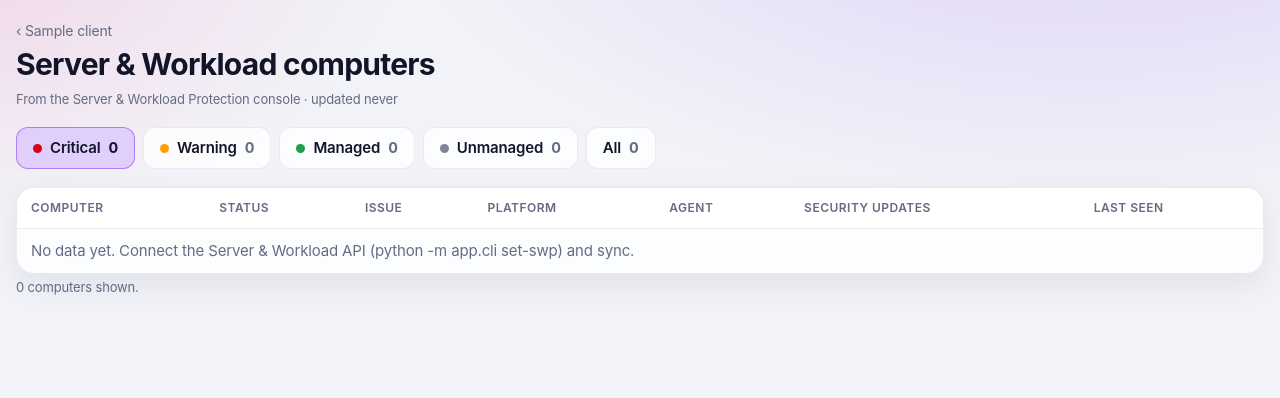
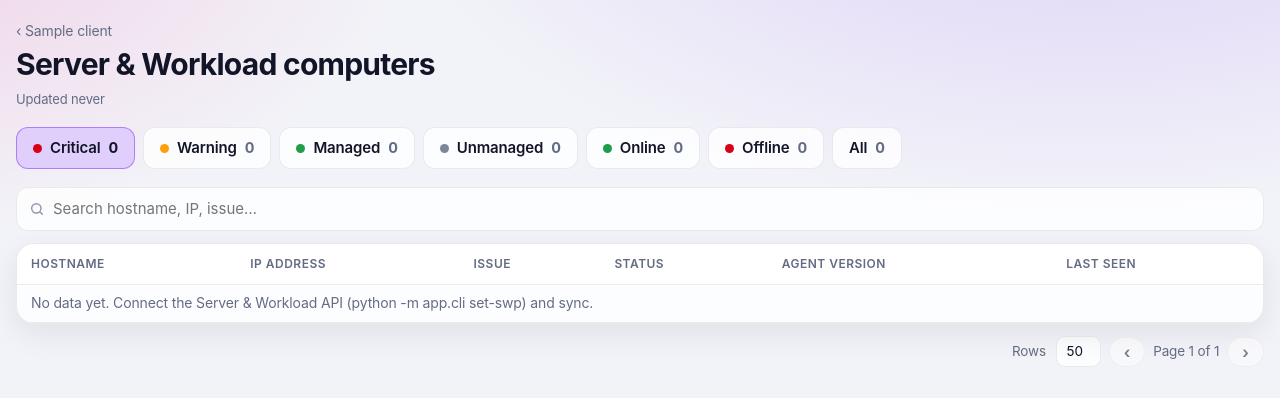
Before and after one commit to Bogan1011/cs_automation, a FastAPI app: page /clients/1/c1ws?status=critical in a window 1280 px wide. Shown: the part 67-465 px from the top of the page. Run offline with FastAPI, Linux system fonts and the light colour scheme; the visitor is signed in with stand-in values (Sample User, id 1); tables that the repository leaves empty hold one stand-in row (values such as "Sample post").

Commit message:
Compact Server & Workload computer list with online/offline filters
One line per computer (hostname, IP, issue, online/offline, agent version,
last seen), search and paging; the issue summary box is gone. Online and
Offline tabs sit next to Critical/Warning/Managed/Unmanaged.

Co-Authored-By: Claude Opus 5.5 <noreply@anthropic.com>
Claude-Session: https://claude.ai/code/session_01TcDzg6wDTtcStdimBAAagq

```diff
--- a/app/collector.py
+++ b/app/collector.py
@@ -375,6 +375,12 @@ def refresh_details(session, client: Client, v1, rows: list[dict], now: datetime
 C1WS_STATUS = {"error": "critical", "warning": "warning", "active": "managed", "inactive": "unmanaged"}
 
 
+def c1ws_online(status: str, issues: list[str]) -> bool:
+    """Managed agents are online unless the console says Offline or the VM is stopped."""
+    text = " ".join(issues).lower()
+    return status != "unmanaged" and "offline" not in text and "stopped" not in text
+
+
 def c1ws_computer(c: dict) -> dict:
     """One computer as the SWP console's Computer Status widget sees it, with the reasons behind it."""
     cs = c.get("computerStatus") or {}
@@ -389,6 +395,7 @@ def c1ws_computer(c: dict) -> dict:
         last = None
     upd = ((c.get("securityUpdates") or {}).get("updateStatus") or {}).get("statusMessage") or ""
     return {"name": str(c.get("displayName") or c.get("hostName") or ""), "host": str(c.get("hostName") or ""),
+            "ip": str(c.get("lastIPUsed") or ""), "online": c1ws_online(status, msgs),
             "status": status, "issues": [str(m) for m in msgs], "platform": str(c.get("platform") or ""),
             "agent_version": str(c.get("agentVersion") or ""), "last_seen": last, "updates": upd}
 
--- a/app/main.py
+++ b/app/main.py
@@ -195,29 +195,40 @@ def _connectivity(endpoints) -> dict:
 
 
 C1WS_LABELS = {"critical": "Critical", "warning": "Warning", "managed": "Managed", "unmanaged": "Unmanaged"}
+C1WS_TABS = {**C1WS_LABELS, "online": "Online", "offline": "Offline", "all": "All"}
 
 
 @app.get("/clients/{client_id}/c1ws", response_class=HTMLResponse)
 def c1ws_page(request: Request, client_id: int, status: str = "critical", issue: str = ""):
-    """Server & Workload computers by status, with the exact problem on each one."""
+    """Server & Workload computers by status: one compact row each, with the problem on that computer."""
     require_login(request)
-    from collections import Counter
     with SessionLocal() as s:
         c = s.get(Client, client_id) or _404()
         data = c.c1ws or {}
-        computers = data.get("computers") or []
-        status = status if status in C1WS_LABELS or status == "all" else "critical"
-        rows = [x for x in computers if status == "all" or x["status"] == status]
-        issues = Counter(i for x in rows for i in (x.get("issues") or []))
-        if issue:
-            rows = [x for x in rows if issue in (x.get("issues") or [])]
-        order = {"critical": 0, "warning": 1, "managed": 2, "unmanaged": 3}
-        rows.sort(key=lambda x: (order.get(x["status"], 9), x["name"].lower()))
-        return templates.TemplateResponse(request, "c1ws.html", {
-            "client": {"id": c.id, "name": c.name}, "rows": rows, "status": status, "issue": issue,
-            "issues": issues.most_common(), "counts": data.get("counts") or {}, "labels": C1WS_LABELS,
-            "fetched_at": data.get("fetched_at"), "error": data.get("error"),
-        })
+    computers = [dict(x, online=x.get("online", collector.c1ws_online(x["status"], x.get("issues") or [])))
+                 for x in data.get("computers") or []]
+    status = status if status in C1WS_TABS else "critical"
+    tab_counts = {k: sum(1 for x in computers if _c1ws_match(x, k)) for k in C1WS_TABS}
+    rows = [x for x in computers if _c1ws_match(x, status)]
+    if issue:
+        rows = [x for x in rows if issue in (x.get("issues") or [])]
+    order = {"critical": 0, "warning": 1, "managed": 2, "unmanaged": 3}
+    rows.sort(key=lambda x: (order.get(x["status"], 9), x["name"].lower()))
+    return templates.TemplateResponse(request, "c1ws.html", {
+        "client": {"id": c.id, "name": c.name}, "rows": rows, "status": status, "issue": issue,
+        "tabs": C1WS_TABS, "tab_counts": tab_counts, "labels": C1WS_LABELS,
+        "fetched_at": data.get("fetched_at"), "error": data.get("error"),
+    })
+
+
+def _c1ws_match(x: dict, tab: str) -> bool:
+    if tab == "all":
+        return True
+    if tab == "online":
+        return x["online"]
+    if tab == "offline":
+        return x["status"] != "unmanaged" and not x["online"]  # managed agents that are offline
+    return x["status"] == tab
 
 
 def _404():
--- a/app/static/app.js
+++ b/app/static/app.js
@@ -224,3 +224,32 @@ function startHome() {
     idle(b);
   });
 }
+
+// Simple search + paging for a server-rendered table (rows marked data-row)
+function startPagedTable(id) {
+  const $ = x => document.getElementById(x);
+  const rows = [...document.querySelectorAll(`#${id} tbody tr[data-row]`)];
+  const search = $('search'), none = $('none');
+  let page = 0, size = 50;
+  try { const v = localStorage.getItem('rows-' + id); if (v != null) { size = Number(v); $('size').value = v; } } catch (e) {}
+  function render(reset) {
+    if (reset) page = 0;
+    const q = search.value.trim().toLowerCase();
+    const match = rows.filter(r => !q || r.textContent.toLowerCase().includes(q));
+    const pages = size ? Math.max(1, Math.ceil(match.length / size)) : 1;
+    page = Math.min(page, pages - 1);
+    const from = size ? page * size : 0, to = size ? from + size : match.length;
+    const vis = new Set(match.slice(from, to));
+    rows.forEach(r => r.hidden = !vis.has(r));
+    if (none) none.hidden = match.length > 0 || !rows.length;
+    $('range').textContent = match.length ? `${from + 1}–${Math.min(to, match.length)} of ${match.length}` : '';
+    $('pageno').textContent = `Page ${page + 1} of ${pages}`;
+    $('prev').disabled = page === 0; $('next').disabled = page >= pages - 1;
+  }
+  let t; search.addEventListener('input', () => { clearTimeout(t); t = setTimeout(() => render(true), 120); });
+  $('size').addEventListener('change', e => { size = Number(e.target.value); try { localStorage.setItem('rows-' + id, e.target.value); } catch (x) {} render(true); });
+  $('prev').addEventListener('click', () => { page--; render(); scrollTo({top: 0, behavior: reduceMotion ? 'auto' : 'smooth'}); });
+  $('next').addEventListener('click', () => { page++; render(); scrollTo({top: 0, behavior: reduceMotion ? 'auto' : 'smooth'}); });
+  addEventListener('keydown', e => { if (e.key === '/' && document.activeElement !== search) { e.preventDefault(); search.focus(); } });
+  render(true);
+}
--- a/app/static/style.css
+++ b/app/static/style.css
@@ -373,3 +373,12 @@ i.ok{background:var(--ok)}i.bad{background:var(--bad)}i.orange{background:#ff9f0
 .spill i{width:8px;height:8px;border-radius:50%;background:var(--muted)}
 td.iss{white-space:normal;min-width:260px}
 .itag{display:inline-block;margin:2px 6px 2px 0;padding:3px 9px;border-radius:8px;font-size:12.5px;background:color-mix(in srgb,#ff9f0a 14%,transparent);color:color-mix(in srgb,#ff9f0a 75%,var(--fg))}
+
+/* Compact one-line rows (Server & Workload computer list) */
+table.compact td{padding:8px 14px;font-size:14px}
+table.compact td.name{font-weight:600}
+td.iss1{max-width:460px;white-space:nowrap;overflow:hidden;text-overflow:ellipsis;color:color-mix(in srgb,#ff9f0a 70%,var(--fg))}
+.dot.st-critical{background:var(--bad)}.dot.st-warning{background:#ff9f0a}.dot.st-managed{background:var(--ok)}.dot.st-unmanaged{background:#7d8597}
+.on-txt{color:var(--ok);font-weight:600}.off-txt{color:var(--bad);font-weight:600}
+.st-online i{background:var(--ok)!important}.st-offline i{background:var(--bad)!important}
+.toolbar .ichip.clear{white-space:nowrap}
--- a/app/templates/c1ws.html
+++ b/app/templates/c1ws.html
@@ -5,46 +5,47 @@
   <div>
     <a href="/clients/{{ client.id }}" class="back">‹ {{ client.name }}</a>
     <h1>Server &amp; Workload computers</h1>
-    <p class="muted small">From the Server &amp; Workload Protection console · updated <span class="ts">{{ fetched_at or 'never' }}</span>
+    <p class="muted small">Updated <span class="ts">{{ fetched_at or 'never' }}</span>
       {% if error %}<span class="err">· last fetch failed: {{ error }}</span>{% endif %}</p>
   </div>
 </div>
 
 <nav class="stabs">
-  {% for k, label in labels.items() %}
-  <a href="?status={{ k }}" class="st-{{ k }}{{ ' on' if status == k }}"><i></i>{{ label }} <b>{{ counts.get(k, 0) }}</b></a>
+  {% for k, label in tabs.items() %}
+  <a href="?status={{ k }}" class="st-{{ k }}{{ ' on' if status == k }}">{% if k != 'all' %}<i></i>{% endif %}{{ label }} <b>{{ tab_counts.get(k, 0) }}</b></a>
   {% endfor %}
-  <a href="?status=all" class="{{ 'on' if status == 'all' }}">All <b>{{ counts.values() | sum }}</b></a>
 </nav>
 
-{% if issues %}
-<section class="card issues">
-  <h2>What's wrong{% if status != 'all' %} on {{ labels.get(status, status) | lower }} computers{% endif %}</h2>
-  <div class="ichips">
-    {% if issue %}<a class="ichip clear" href="?status={{ status }}">✕ Show all issues</a>{% endif %}
-    {% for name, n in issues %}
-    <a class="ichip{{ ' on' if issue == name }}" href="?status={{ status }}&issue={{ name | urlencode }}"><span>{{ name }}</span><b>{{ n }}</b></a>
-    {% endfor %}
-  </div>
-</section>
-{% endif %}
+<div class="toolbar">
+  <input id="search" type="search" placeholder="Search hostname, IP, issue…" autocomplete="off">
+  {% if issue %}<a class="ichip clear" href="?status={{ status }}">✕ {{ issue }}</a>{% endif %}
+</div>
 
 <div class="tablewrap list">
-<table id="c1ws"><thead><tr><th>Computer</th><th>Status</th><th>Issue</th><th>Platform</th><th>Agent</th><th>Security updates</th><th>Last seen</th></tr></thead><tbody>
+<table id="c1ws" class="compact"><thead><tr><th>Hostname</th><th>IP address</th><th>Issue</th><th>Status</th><th>Agent version</th><th>Last seen</th></tr></thead><tbody>
 {% for x in rows %}
-<tr>
-  <td class="name"><div class="nm">{{ x.name }}</div>{% if x.host and x.host != x.name %}<div class="sub muted">{{ x.host }}</div>{% endif %}</td>
-  <td><span class="spill st-{{ x.status }}"><i></i>{{ labels.get(x.status, x.status) }}</span></td>
-  <td class="iss">{% for i in x.issues %}<span class="itag">{{ i }}</span>{% else %}<span class="muted">–</span>{% endfor %}</td>
-  <td>{{ x.platform or '–' }}</td>
-  <td class="mono">{{ x.agent_version or '–' }}</td>
-  <td>{% if x.updates == 'Up-to-Date' %}<span class="tag ok">Up to date</span>{% elif x.updates %}<span class="tag warn">{{ x.updates }}</span>{% else %}<span class="muted">–</span>{% endif %}</td>
+<tr data-row>
+  <td class="name nowrap"><span class="dot st-{{ x.status }}" title="{{ labels.get(x.status, x.status) }}"></span>{{ x.host or x.name }}</td>
+  <td class="mono nowrap">{{ x.ip or '–' }}</td>
+  <td class="iss1" title="{{ x.issues | join('\n') }}">{{ x.issues | join(' · ') if x.issues else '–' }}</td>
+  <td class="nowrap">{% if x.status == 'unmanaged' %}<span class="muted">Unmanaged</span>{% elif x.online %}<span class="on-txt">● Online</span>{% else %}<span class="off-txt">● Offline</span>{% endif %}</td>
+  <td class="mono nowrap">{{ x.agent_version or '–' }}</td>
   <td class="nowrap">{% if x.last_seen %}<span class="seen" data-t="{{ x.last_seen }}"></span>{% else %}–{% endif %}</td>
 </tr>
 {% else %}
-<tr><td colspan="7" class="muted">{% if not fetched_at %}No data yet. Connect the Server &amp; Workload API (python -m app.cli set-swp) and sync.{% else %}No computers in this view.{% endif %}</td></tr>
+<tr><td colspan="6" class="muted">{% if not fetched_at %}No data yet. Connect the Server &amp; Workload API (python -m app.cli set-swp) and sync.{% else %}No computers in this view.{% endif %}</td></tr>
 {% endfor %}
+<tr id="none" hidden><td colspan="6" class="muted">No computers match.</td></tr>
 </tbody></table>
 </div>
-<p class="muted small">{{ rows | length }} computers shown.</p>
+<div class="pager">
+  <span class="muted" id="range"></span>
+  <div class="pg">
+    <label class="muted">Rows <select id="size"><option>25</option><option selected>50</option><option>100</option><option value="0">All</option></select></label>
+    <button type="button" class="ghost" id="prev" aria-label="Previous page">‹</button>
+    <span id="pageno" class="muted"></span>
+    <button type="button" class="ghost" id="next" aria-label="Next page">›</button>
+  </div>
+</div>
 {% endblock %}
+{% block scripts %}<script>startPagedTable('c1ws');</script>{% endblock %}
```
Also changed, not shown: tests/test_app.py (+7 -2 lines).
